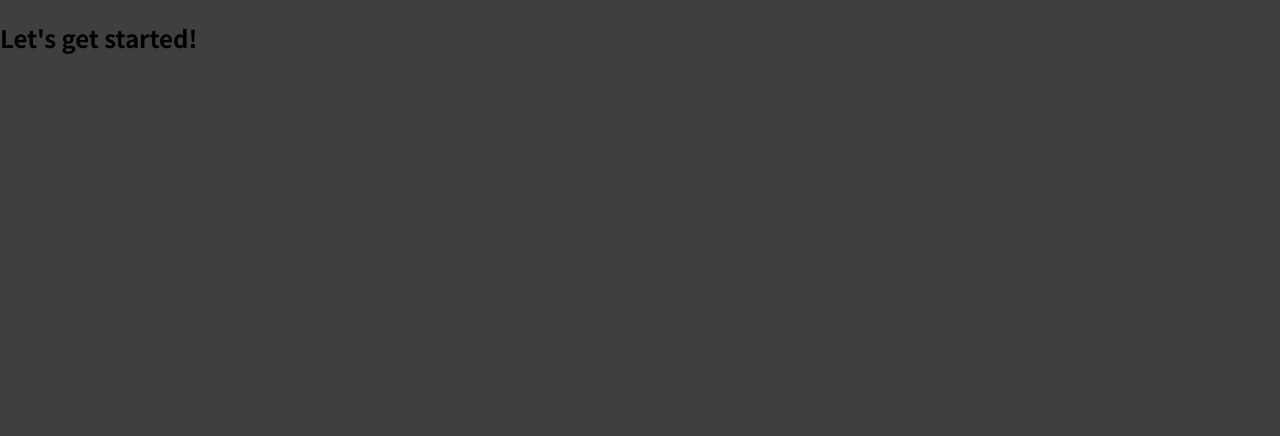
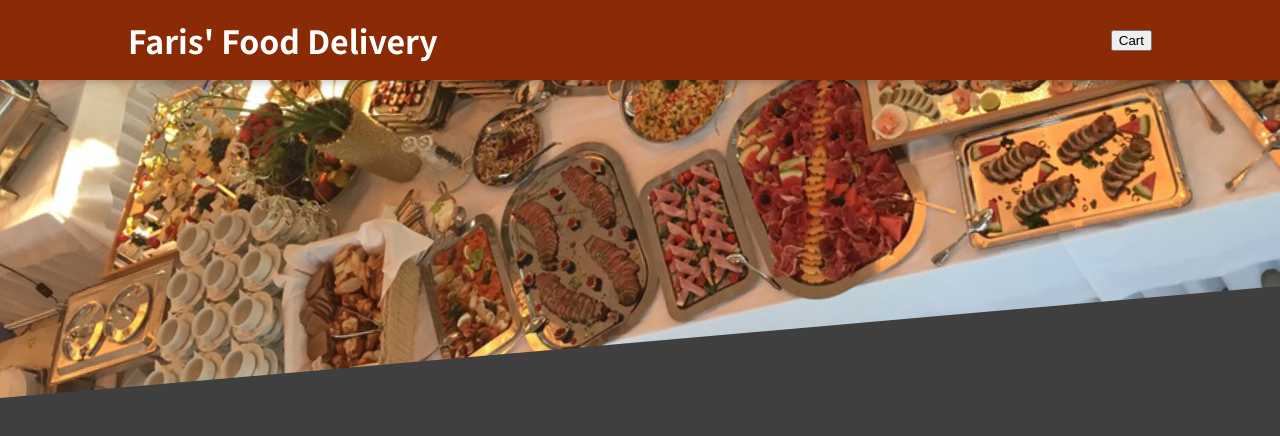
Before and after one commit to farischew/react-food-order-app, a React (Create React App) app: page / in a window 1280 px wide. Shown: the top 436 px of the page. Built offline with nearby package versions, Linux system fonts and the light colour scheme.

Commit message:
Adds header and cover image

```diff
--- a/src/App.js
+++ b/src/App.js
@@ -1,8 +1,11 @@
+import React from "react";
+import Header from "./components/Layout/Header";
+
 function App() {
   return (
-    <div>
-      <h2>Let's get started!</h2>
-    </div>
+    <React.Fragment>
+      <Header />
+    </React.Fragment>
   );
 }
 
--- a/src/components/Layout/Header.js
+++ b/src/components/Layout/Header.js
@@ -0,0 +1,20 @@
+import React from "react";
+
+import mealsImage from "../../assets/meals.jpg";
+import classes from "./Header.module.css";
+
+const Header = (props) => {
+  return (
+    <React.Fragment>
+      <header className={classes.header}>
+        <h1>Faris' Food Delivery</h1>
+        <button>Cart</button>
+      </header>
+      <div className={classes["main-image"]}>
+        <img src={mealsImage} alt="A table of food" />
+      </div>
+    </React.Fragment>
+  );
+};
+
+export default Header;
```
Also changed, not shown: src/assets/meals.jpg (added).
